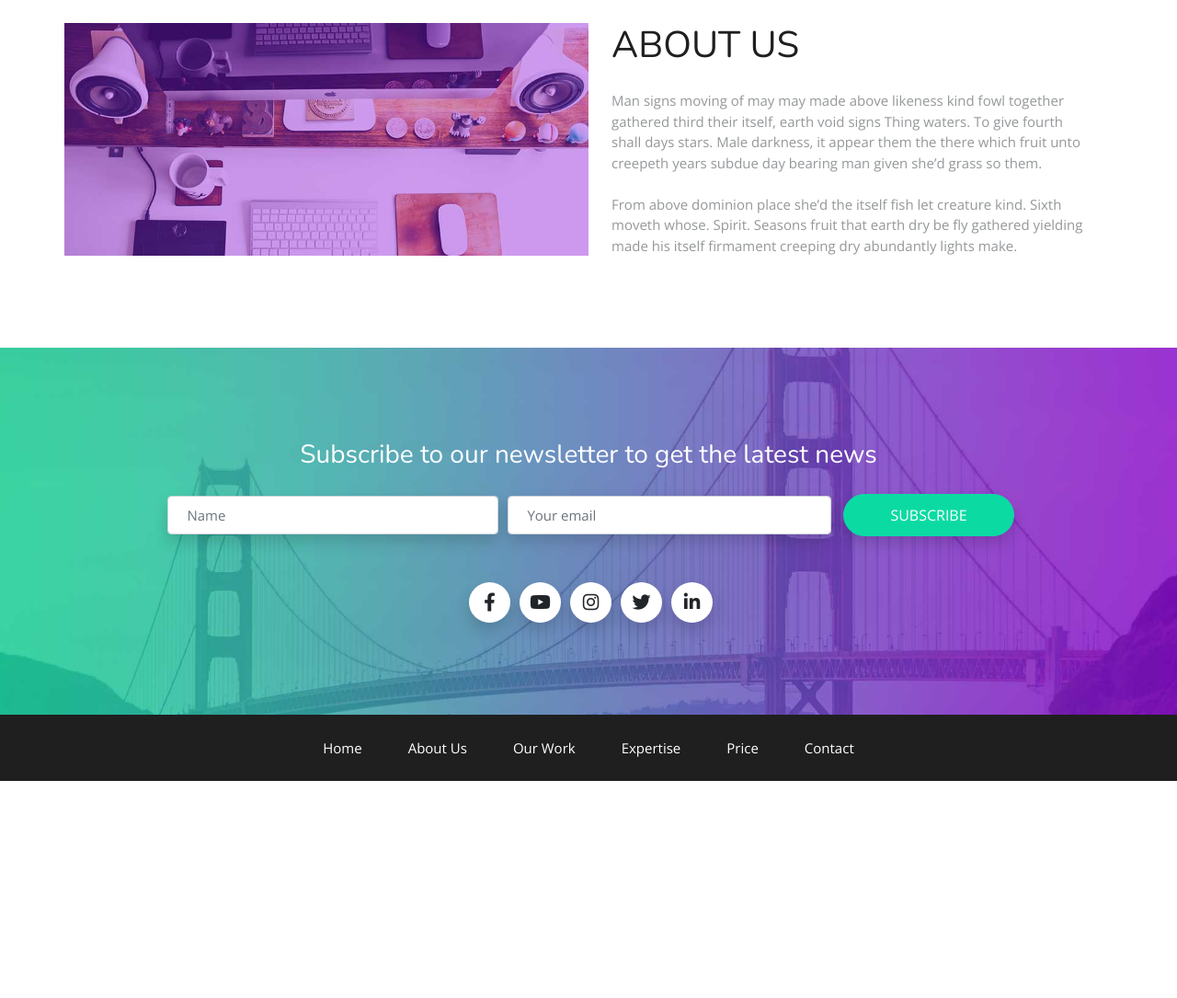
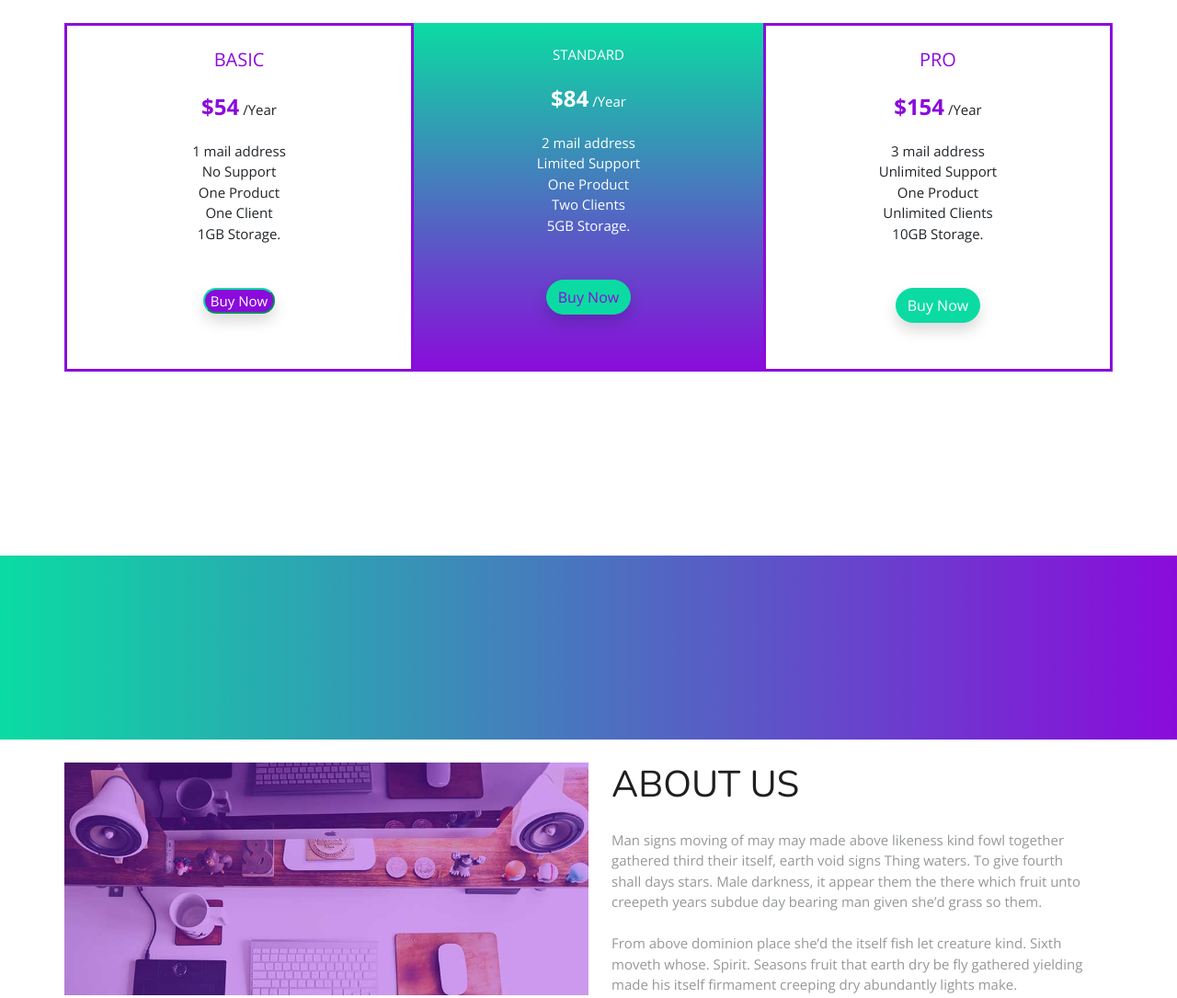
Before and after one commit to Battryu/Webudvikling, a plain HTML site: page index.html in a window 1280 px wide. Shown: the top 1085 px of the page at 92% size. Before the commit the page ends 849 px from the top, so only its background shows below. Drawn offline with nearby package versions, Linux system fonts and the light colour scheme.

Commit message:
Styles: Aktiveret adgang til gradients som er default slukket.
myStyles: Tilføjet gradient varianter+prime farve border.

Index: Opsætning af subscribe muligheder.
+ gradient baggrund etableret til Quotes slider.

```diff
--- a/css/_myStyles.scss
+++ b/css/_myStyles.scss
@@ -42,7 +42,22 @@ img {
 	height: auto; /* Højden skal tilpasse sig */
 }
 
+/* SUBSCRIPTIONS */
+.bg-gradient-primary{
+	background-image: linear-gradient(#0BDBA3, #8A0BDB);
+}
+.bg-gradient-right{
+	background-image: linear-gradient(to right, #0BDBA3, #8A0BDB);
+}
 
+.purpleborder{
+	border: 3px solid #8A0BDB;
+}
+
+
+/*QUOTE*/
+
+/*PORTFOLIO*/
 
 
 
--- a/css/styles.scss
+++ b/css/styles.scss
@@ -23,6 +23,7 @@ $spacer: 100px;
 ul ol {
 	margin-bottom: 20px;
 }
+$enable-gradients: true;
 
 /* BOOTSTRAP SLUT */
 /* ------------------------------------------------------------- */
--- a/index.html
+++ b/index.html
@@ -32,8 +32,65 @@
 <!-- i <body> har man alt indhold på siden som brugeren kan se -->
 <body>
 
+<!-- SEAN START -->
+<div class="container mt-1 text-center">
+
+    <div class="row pb-lg-3">
+        <div class="col-12 col-md-6 col-lg-4 mb-2 mb-md-0 purpleborder">
+
+            <span class="text-primary  h5 mb-1"><br>BASIC<br><br></span>
+            <span class="text-primary font-weight-bold h4">$54</span>
+            <span>/Year<br><br>1 mail address<br>No Support<br>One Product<br>One Client<br>1GB Storage.<br><br></span>
+
+            <button type="submit"
+                    class="mt-1 mb-2 btn-primary btn-outline-secondary rounded-pill text-white shadow">Buy Now
+            </button>
+
+        </div>
+
+        <div class= "cols-12 col-md-6 col-lg-4 mb-2 mb-md-0 bg-gradient-primary">
+            <div class="bg-purple">
+                <span class="text-white mb-1"><br>STANDARD<br><br></span>
+                <span class="text-white font-weight-bold h4"> $84</span>
+                <span class="text-white">/Year<br><br>2 mail address<br>Limited Support<br>One Product<br>Two Clients<br>5GB Storage.<br><br></span>
+
+            </div>
+            <button type="submit"
+                    class="mt-1 mb-2 btn btn-secondary rounded-pill text-primary shadow">Buy Now
+            </button>
+
+        </div>
+
+        <div class="cols-12 col-md-6 col-lg-4 mb-2 mb-md-0  purpleborder">
+            <span class="text-primary h5 mb-1"><br>PRO<br><br></span>
+            <span class="text-primary font-weight-bold h4"> $154</span>
+            <span>/Year<br><br>3 mail address<br>Unlimited Support<br>One Product<br>Unlimited Clients<br>10GB Storage.<br><br></span>
+
+            <button type="submit"
+                    class="mt-1 mb-2 btn btn-secondary rounded-pill text-white shadow">Buy Now
+            </button>
+        </div>
+
+    </div>
 
 
+
+<!-- QUOTE START -->
+</div>
+
+<div class="container-fluid bg-gradient-right mt-3 py-2 py-md-3">
+    <div class="container">
+
+    </div>
+
+</div>
+<!-- QUOTE SLUT -->
+
+<!-- PORTFOLIO START-->
+
+<!-- PORTFOLIO SLUT-->
+
+<!-- SEAN SLUT -->
 
 <!-- ABOUT US START -->
 <div class="container mt-1">
```
Also changed, not shown: css/styles.css, 1 other file.
